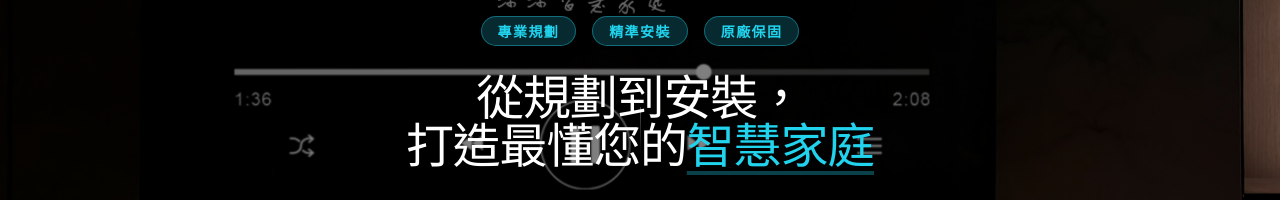
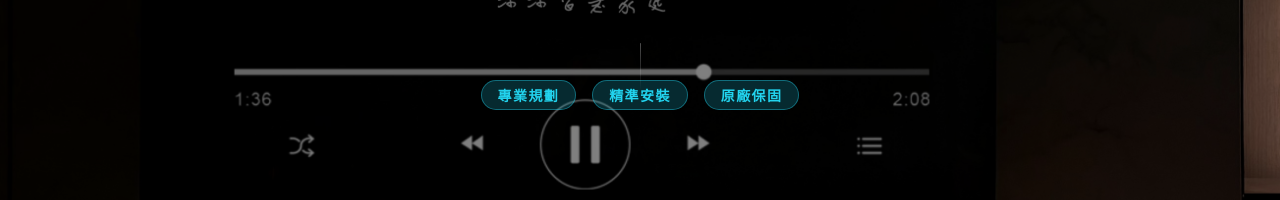
Before and after one commit to Miiish/NewWebsite, a React (Vite) app: page / in a window 1280 px wide. Shown: the part 293-493 px from the top of the page. Built offline with nearby package versions, Linux system fonts and the light colour scheme; the HTML template or start-up script is replaced by a standard one.

Commit message:
Update SmartHomeMockup.jsx

```diff
--- a/src/SmartHomeMockup.jsx
+++ b/src/SmartHomeMockup.jsx
@@ -138,10 +138,10 @@ export default function SmartHomeMockup() {
               </div>
 
               {/* 2. 主標題：直接點出「規劃與安裝」 */}
-              <h2 className="text-2xl md:text-5xl mb-8 tracking-tight text-white leading-[1.15]">
+              {/* <h2 className="text-2xl md:text-5xl mb-8 tracking-tight text-white leading-[1.15]">
                 從規劃到安裝，<br />
                 打造最懂您的<span className="text-cyan-400 underline underline-offset-8 decoration-cyan-400/30">智慧家庭</span>
-              </h2>
+              </h2> */}
 
               {/* 下滑提示 */}
               <div className="absolute bottom-8 left-1/2 -translate-x-1/2 opacity-30 animate-bounce">
```
